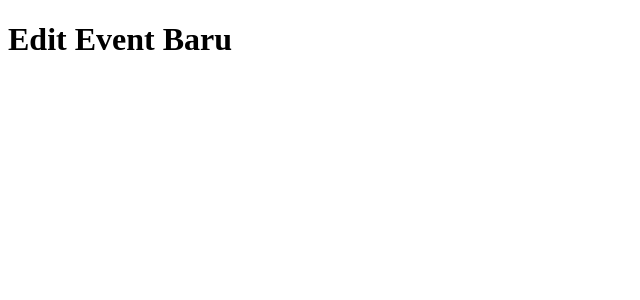
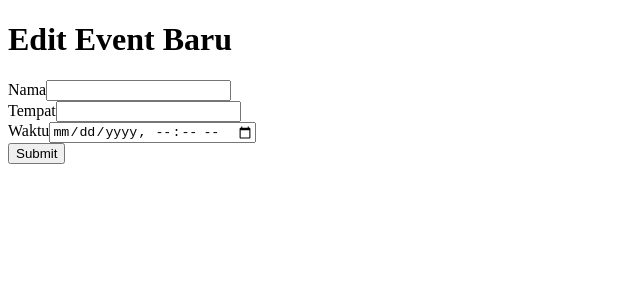
Before and after one commit to it-yudharta/event-manager, a Vue app: page /event/1 in a window 1280 px wide. Shown: the top 300 px of the page, without its empty margins (0-640 px from the left). Built offline with nearby package versions, Linux system fonts and the light colour scheme; the HTML template or start-up script is replaced by a standard one.

Commit message:
persiapan edit data

```diff
--- a/src/views/EditEventView.vue
+++ b/src/views/EditEventView.vue
@@ -1,8 +1,48 @@
 <script setup lang="ts">
+import { ref } from 'vue'
+import { useRouter } from 'vue-router'
 
+const router = useRouter();
+
+const name = ref('')
+const place = ref('')
+const time = ref('')
+
+const saveData = async () => {
+    const newEvent = JSON.stringify({
+        name: name.value,
+        place: place.value,
+        time: Date.parse(time.value)/1000,
+    })
+
+    const response = await fetch('/api/events', {
+        method:'POST',
+        body: newEvent,
+    })
+    const data = await response.json()
+
+    router.push('/')
+}
 </script>
-
 
 <template>
     <h1>Edit Event Baru</h1>
+    <form @submit.prevent="saveData">
+        <div>
+            <label>Nama</label>
+            <input type="text" v-model="name">
+        </div>
+        <div>
+            <label>Tempat</label>
+            <input type="text" v-model="place">
+        </div>
+        <div>
+            <label>Waktu</label>
+            <input type="datetime-local" v-model="time">
+        </div>
+
+        <div>
+            <input type="submit">
+        </div>
+    </form>
 </template>
```
